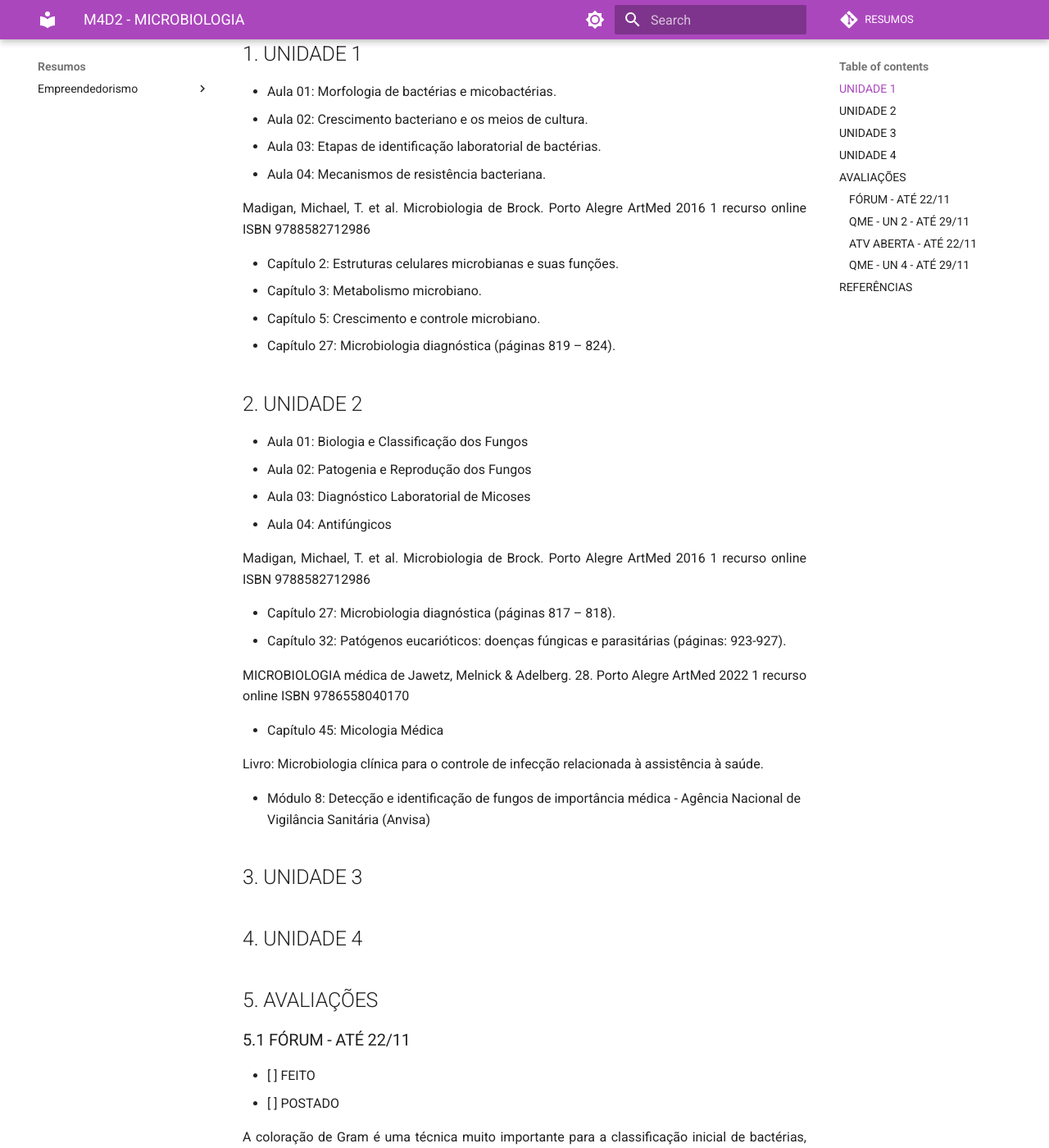
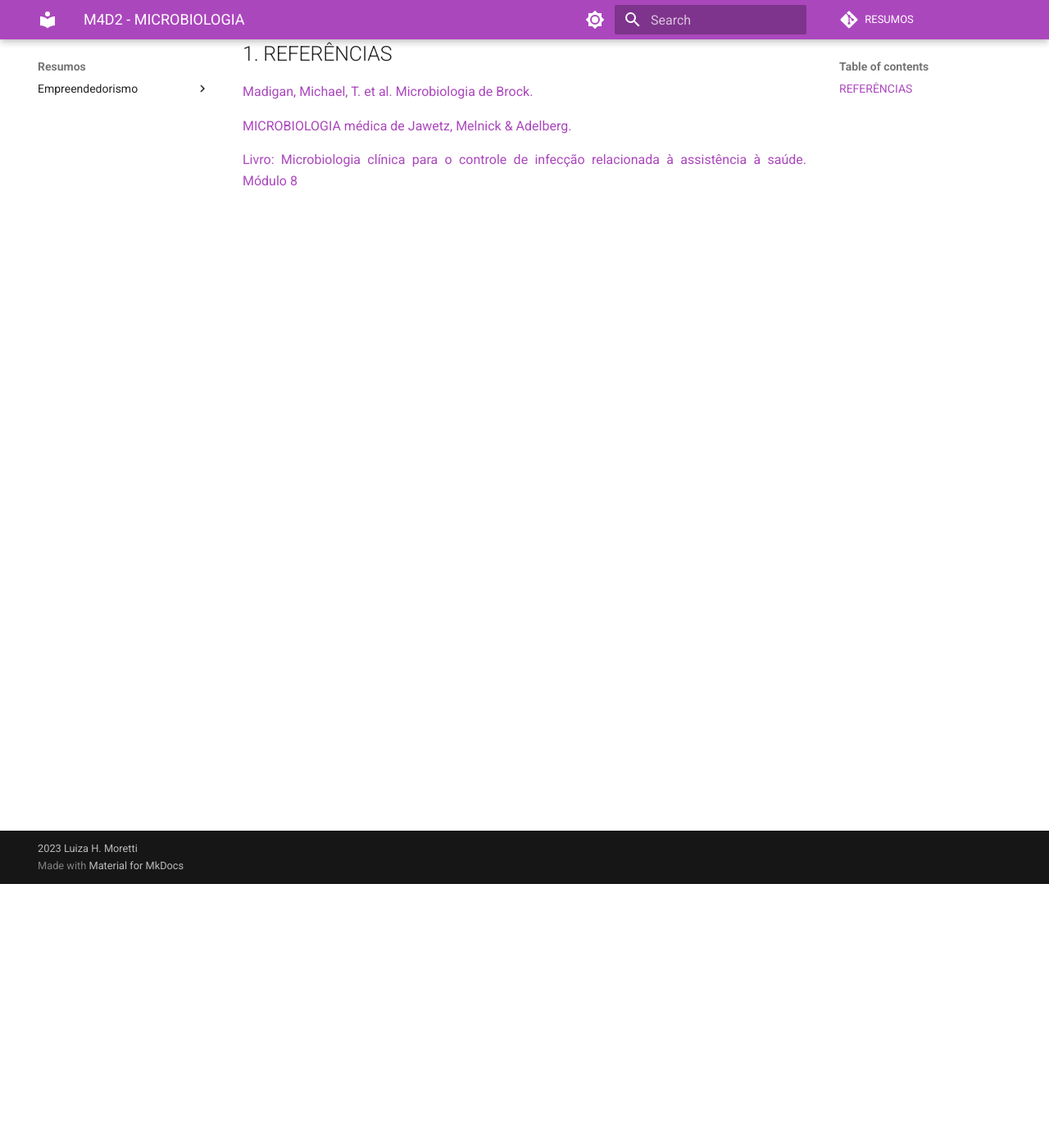
Before and after one commit to luhm/microbiologia, an MkDocs documentation site: the page built from docs/microbiologia/m4d2_microbiologia.md, in a window 1280 px wide and 1400 px high, scrolled down 322 px. Shown: the whole window at 82% size. Built offline with MkDocs 1.6.1 and Material for MkDocs 9.7.7, drawn with Linux system fonts in a browser that asks for light colours; comment, search, counter and statistics services are not loaded; some of the changed text lies outside the part shown.

Commit message:
divisoes

```diff
--- a/docs/microbiologia/m4d2_microbiologia.md
+++ b/docs/microbiologia/m4d2_microbiologia.md
@@ -8,79 +8,6 @@ __AULAS SÍNCRONAS__: 11/11 e 09/12
 
 [TRILHA DO ESTUDANTE](https://ava.catolica.edu.br/d2l/le/enhancedSequenceViewer/67124?url=https%3A%2F%2F211c9f77-18c9-42e7-a7d8-b67813cc574d.sequences.api.brightspace.com%2F67124%2Factivity%2F1134196%3FfilterOnDatesAndDepth%3D1)
 
-## UNIDADE 1
-
-* Aula 01: Morfologia de bactérias e micobactérias.
-* Aula 02: Crescimento bacteriano e os meios de cultura.
-* Aula 03: Etapas de identificação laboratorial de bactérias.
-* Aula 04: Mecanismos de resistência bacteriana.
-
-Madigan, Michael, T. et al. Microbiologia de Brock. Porto Alegre ArtMed 2016 1 recurso online ISBN 9788582712986
-
-* Capítulo 2: Estruturas celulares microbianas e suas funções.
-* Capítulo 3: Metabolismo microbiano.
-* Capítulo 5: Crescimento e controle microbiano.
-* Capítulo 27: Microbiologia diagnóstica (páginas 819 – 824).
-
-## UNIDADE 2
-
-* Aula 01: Biologia e Classificação dos Fungos
-* Aula 02: Patogenia e Reprodução dos Fungos
-* Aula 03: Diagnóstico Laboratorial de Micoses
-* Aula 04: Antifúngicos
-
-Madigan, Michael, T. et al. Microbiologia de Brock. Porto Alegre ArtMed 2016 1 recurso online ISBN 9788582712986
-
-* Capítulo 27: Microbiologia diagnóstica (páginas 817 – 818).
-* Capítulo 32: Patógenos eucarióticos: doenças fúngicas e parasitárias (páginas:  923-927).
-
-MICROBIOLOGIA médica de Jawetz, Melnick & Adelberg. 28. Porto Alegre ArtMed 2022 1 recurso online ISBN 9786558040170
-
-* Capítulo 45: Micologia Médica
-
-Livro: Microbiologia clínica para o controle de infecção relacionada à assistência à saúde.
-
-* Módulo 8: Detecção e identificação de fungos de importância médica - Agência Nacional de Vigilância Sanitária (Anvisa)
-
-## UNIDADE 3
-
-## UNIDADE 4
-
-## AVALIAÇÕES
-
-### FÓRUM - ATÉ 22/11
-
-* [ ] FEITO
-* [ ] POSTADO
-
-A coloração de Gram é uma técnica muito importante para a classificação inicial de bactérias, permitindo observar o tamanho, a forma e o arranjo (se a bactéria tiver). A coloração depende de propriedades específicas da parede celular:  Bactérias Gram-positivas apresentarão coloração violeta (roxa), enquanto bactérias Gram-negativas apresentarão coloração pink ou vermelha (a depender do segundo corante utilizado).
-
-Explique como funciona a coloração de Gram, enfatizando quais são as propriedades nas paredes celulares em bactérias Gram-positivas e Gram-negativas que resultam nas colorações violeta (roxa) e pink ou vermelha, respectivamente, nestas bactérias.
-
-Após coletar amostra (de água, alimento, fezes, urina, sangue, medicamento ou outras) para análise microbiológica e classificar as bactérias da amostra como Gram-positivas ou Gram-negativas, explique como este conhecimento será útil na sua atuação como Biomédico, Farmacêutico ou Nutricionista.
-
-Critérios de avaliação:
-
-Cada estudante deverá fazer, NO MÍNIMO, 2 (duas) intervenções/participações.
-
-Intervenção 1: responder as questões motivadoras do fórum (0,7).
-
-Intervenção 2: comentar a resposta de um colega de turma de maneira crítica e reflexiva (0,3).
-
-### QME - UN 2 - ATÉ 29/11
-
-* [ ] FEITO
-
-### ATV ABERTA - ATÉ 22/11
-
-* [ ] FEITO
-
-* [ ] ENVIADO
-
-### QME - UN 4 - ATÉ 29/11
-
-* [ ] FEITO
-
 ## REFERÊNCIAS
 
 [Madigan, Michael, T. et al. Microbiologia de Brock.](https://edisciplinas.usp.br/mod/resource/view.php?id=4680131&forceview=1)
```
Also changed, not shown: docs/microbiologia/micro_avaliacoes.md (added, +34 -0 lines), docs/microbiologia/micro_conteudo.md (added, +37 -0 lines), docs/microbiologia/m4d2_microbiologia_de_brock_2.md (renamed from docs/microbiologia/m4d2_microbiologia_de_brock.md).
